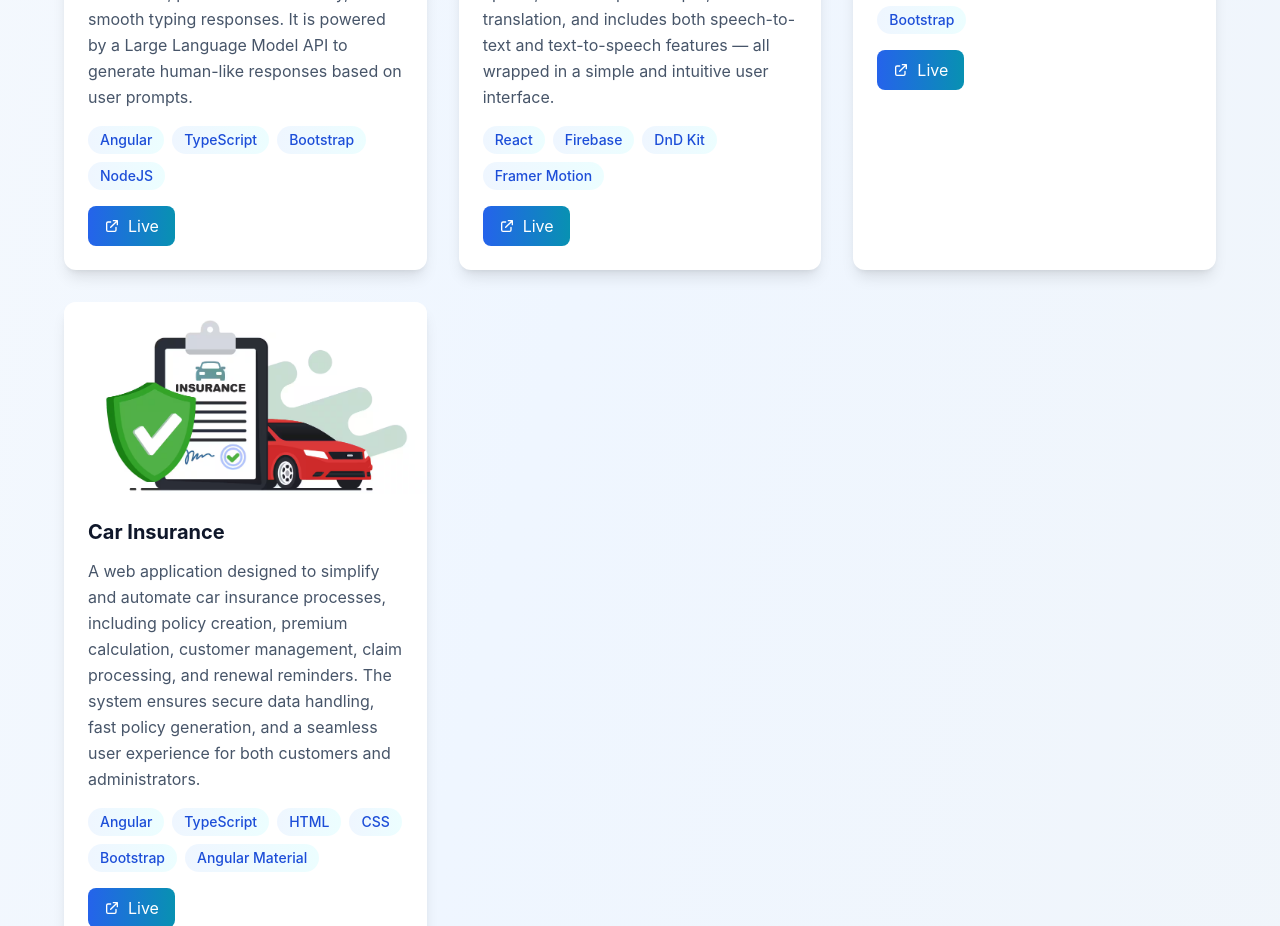
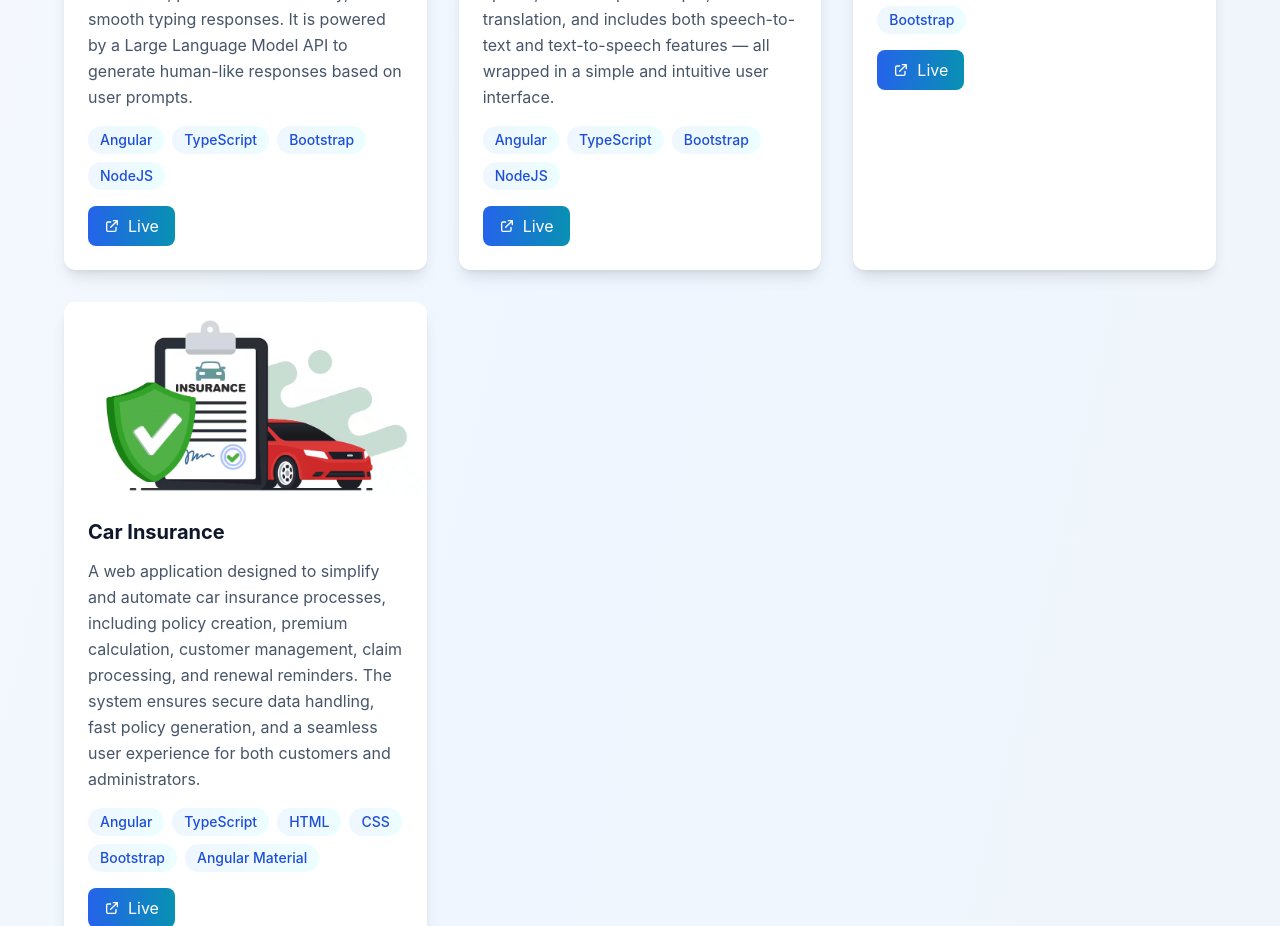
Before and after one commit to prashantd-17/Portfolio-frontend, an Angular app: page / in a window 1280 px wide. Shown: the part 2760-3686 px from the top of the page. Built offline with nearby package versions, Linux system fonts and the light colour scheme.

Commit message:
minor fix

```diff
--- a/src/app/components/projects/projects.component.ts
+++ b/src/app/components/projects/projects.component.ts
@@ -33,7 +33,7 @@ export class ProjectsComponent {
       title: 'TextFusion AI',
       description:
         'A smart multilingual application that converts speech or audio into accurate text and translates it into multiple languages in real time. It supports audio upload, live microphone input, fast text translation, and includes both speech-to-text and text-to-speech features — all wrapped in a simple and intuitive user interface.',
-      tech: ['React', 'Firebase', 'DnD Kit', 'Framer Motion'],
+      tech: ['Angular', 'TypeScript', 'Bootstrap', 'NodeJS'],
       image: '../../../assets/translator.png',
       link: 'https://transcriptor-v5w8.onrender.com'
     },
```
